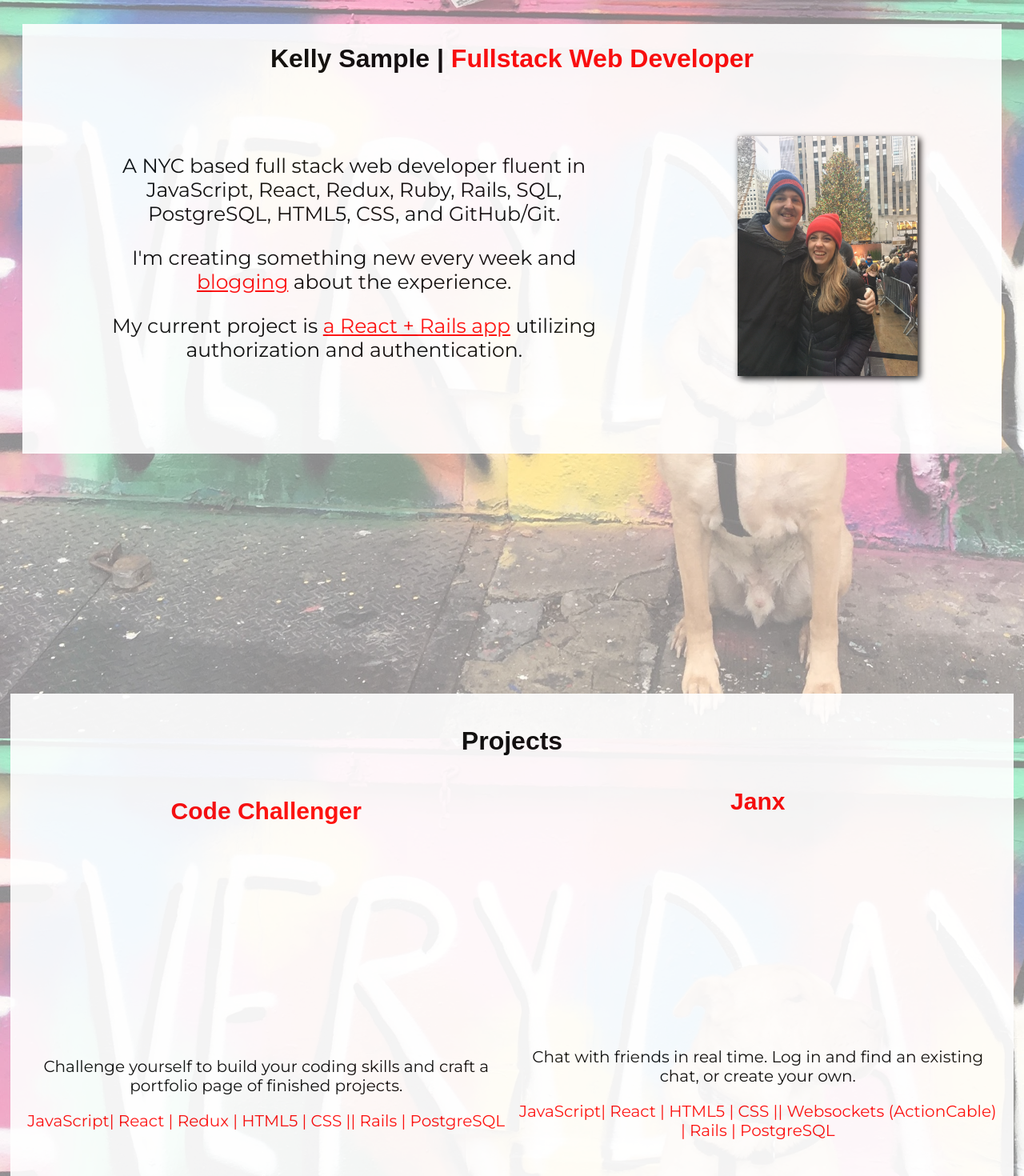
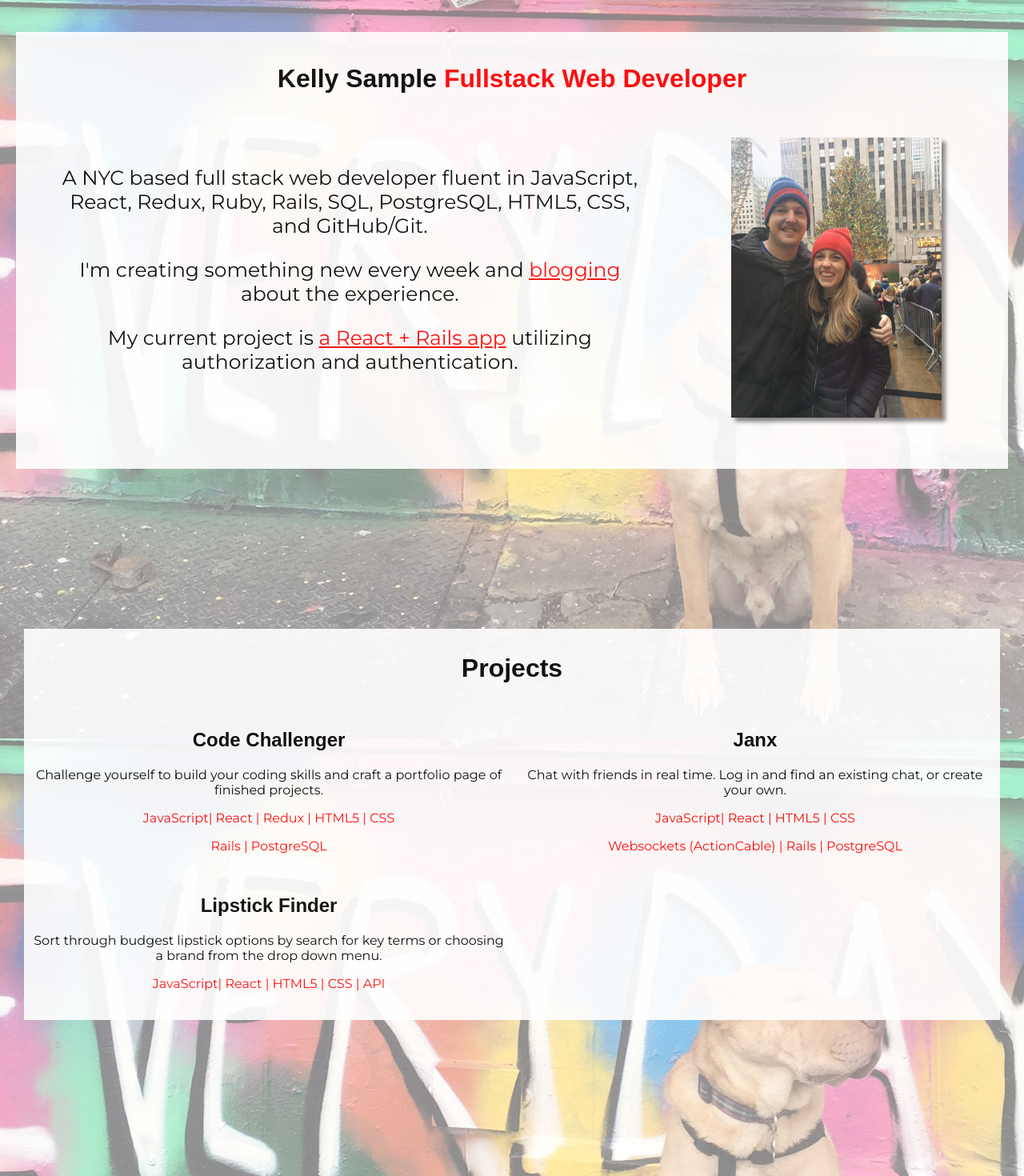
Before and after one commit to KellyStamps/personal-website, a React (Create React App) app: page / in a window 1280 px wide. Shown: the top 1470 px of the page at 80% size. Built offline with nearby package versions, Linux system fonts and the light colour scheme; a web font is replaced by a local one.

Commit message:
made design responsive to screensize

```diff
--- a/public/index.html
+++ b/public/index.html
@@ -2,8 +2,8 @@
 <html lang="en">
   <head>
     <meta charset="utf-8">
-    <meta name="viewport" content="width=device-width, initial-scale=1, shrink-to-fit=no">
-    <meta name="theme-color" content="#000000">
+    <meta name="viewport" content="width=device-width, initial-scale=1">
+    <meta name="theme-color" content="#000000"><meta
     <!--
       manifest.json provides metadata used when your web app is added to the
       homescreen on Android. See https://developers.google.com/web/fundamentals/engage-and-retain/web-app-manifest/
--- a/src/components/AboutMe.js
+++ b/src/components/AboutMe.js
@@ -4,7 +4,7 @@ class AboutMe extends React.Component {
   render(){
     return (
       <div className='about'>
-        <h1>Kelly Sample | <span className='pink-head'> Fullstack Web Developer</span></h1>
+        <h1>Kelly Sample  <span className='pink-head'> Fullstack Web Developer</span></h1>
         <div id='about-para'>
             <p>A NYC based full stack web developer fluent in JavaScript, React, Redux, Ruby, Rails, SQL, PostgreSQL, HTML5, CSS, and GitHub/Git. </p>
             <p>I'm creating something new every week and <a href="https://medium.com/@kellydsample" target="_blank"> blogging</a> about the experience. </p>
@@ -13,7 +13,7 @@ class AboutMe extends React.Component {
         </div>
 
         <div id='about-picture'>
-          <img id='xmas-tree' src={require('../images/XmasTree.jpeg')} height="300"/>
+          <img id='xmas-tree' src={require('../images/XmasTree.jpeg')} height="350"/>
         </div>
 
       </div>
--- a/src/components/App.css
+++ b/src/components/App.css
@@ -17,29 +17,34 @@ h1, h2, h3, h4, h5 {
   font-family: 'Walter Turncoat', sans-serif;
 }
 
-.about {
-  background-color: white;
-  opacity: 0.9;
-  padding: 20px;
-  display: grid;
-  grid-template-columns: 1fr 1fr 1fr;
-  text-align: center;
-  margin: 30px 20px 300px 20px;
-}
-
-.about > h1 {
-  grid-column: 1/4;
-  margin: 5px;
-}
-
 .pink-head {
   color: red;
 }
 
+.about {
+  background-color: white;
+  opacity: 0.9;
+  display: grid;
+  text-align: center;
+  width: 95%;
+  margin: 15px auto 200px auto;
+  padding: 10px;
+}
+
+.about > h1 {
+  grid-area: 'about-h1';
+}
+
 #about-para {
-  grid-column: 1/3;
-  padding: 70px;
-  font-size: 25px;
+  grid-area: "about-para";
+}
+
+#about-picture {
+  grid-area: 'about-picture';
+}
+
+#xmas-tree {
+  box-shadow: grey 5px 5px 5px;
 }
 
 #about-para > p > a {
@@ -51,63 +56,127 @@ h1, h2, h3, h4, h5 {
   font-size: 30px;
 }
 
-#about-picture {
-  grid-column: 3/4;
-  margin: auto;
+@media (max-width: 800px){
+  .about {
+    grid-template-columns: 1fr;
+    grid-gap: 15px;
+    grid-template-areas:
+    "about-h1"
+    'about-para';
+    padding: 10px;
+  }
+  .about > h1 {
+    margin: 0px;
+  }
+  #about-para {
+    padding: 20px;
+  }
+  #about-picture {
+    margin-bottom: 20px;
+  }
 }
 
-#xmas-tree {
-  box-shadow: 3px 3px 8px black;
-  margin: auto;
+@media (min-width: 800px){
+  .about {
+    grid-template-columns: 1fr 1fr 1fr;
+    grid-gap: 15px;
+    grid-template-areas:
+    "about-h1"
+    'about-para';
+    padding: 20px;
+    height: auto;
+    margin-top: 40px;
+  }
+  .about > h1 {
+    grid-column: 1/4;
+    margin: 20px 20px 0px 20px;
+  }
+  #about-para {
+    grid-column: 1/3;
+    padding: 50px 30px 30px 30px;
+    font-size: 25px;
+  }
+  #about-picture {
+    grid-column: 3/4;
+    margin: 40px;
+  }
 }
+
+
 
 .projects {
   background-color: white;
   opacity: 0.9;
-  padding: 20px;
+  text-align: center;
+  width: 100%;
   display: grid;
-  grid-template-columns: 1fr 1fr;
-  grid-gap: 15px;
-  text-align: center;
-  margin: 20px 5px 20px 5px;
+  grid-gap: 20px;
+  grid-template-areas: "h1", 'video';
 }
 
 .projects > h1 {
-  grid-column: 1/3;
-  margin-bottom: 0px;
+  grid-area: "h1";
 }
 
 .video {
-  margin: 30px;
+  grid-area: "video";
 }
 
-.video-1 {
-  grid-column: 1/2;
-  margin: auto;
+@media (max-width: 800px){
+  .projects{
+    grid-template-columns: 1fr;
+    grid-gap: 15px;
+    grid-template-areas:
+    "h1     h1"
+    'video video';
+    padding: 10px 10px 20px 10px;
+    width: 95%;
+    margin: auto;
+  }
+  .projects > h1 {
+    grid-column: 1/2;
+  }
+  .video-div {
+    grid-column: 1/2;
+    margin: auto;
+  }
+  .video {
+    margin: auto;
+  }
 }
 
-.video-2 {
-  grid-column: 2/3;
-}
-
-.video-3 {
-  grid-column: 1/2;
-}
-
-.video-1, .video-2, .video-3 > p {
-  font-size: 20px;
+@media (min-width: 800px){
+  .projects{
+    grid-template-columns: 1fr 1fr;
+    grid-gap: 15px;
+    grid-template-areas:
+    "h1     h1"
+    'video video';
+    padding: 10px 10px 20px 10px;
+    width: 95%;
+    margin: auto;
+  }
+  .projects > h1 {
+    grid-column: 1/3;
+  }
+  .video-div {
+    grid-column: 1fr;
+    margin: auto;
+  }
+  .video {
+    margin: auto;
+  }
 }
 
 .contact {
   background-color: white;
   opacity: 0.9;
-  padding: 40px 20px 0px 20px;
+  padding: 20px;
   text-align: center;
-  height: 350px;
-  width: 75%;
+  height: auto;
+  width: 90%;
   margin: 300px auto 150px auto;
 }
-
 
 .contact > p > a {
   text-decoration: underline;
--- a/src/components/Projects.js
+++ b/src/components/Projects.js
@@ -8,23 +8,25 @@ class Projects extends React.Component {
 
       <h1>Projects</h1>
 
-      <div className='video-1'>
-        <h2 className="pink-head">Code Challenger</h2>
-        <ReactPlayer className='video' url="https://youtu.be/pus0LMkY-4U" width="510px" height="230px"/>
+      <div className='video-div'>
+        <h2>Code Challenger</h2>
+        <ReactPlayer className='video' url="https://youtu.be/pus0LMkY-4U" width="70%" height="70%"/>
         <p>Challenge yourself to build your coding skills and craft a portfolio page of finished projects.</p>
-        <p className="pink-head">JavaScript| React | Redux | HTML5 | CSS || Rails | PostgreSQL</p>
+        <p className="pink-head">JavaScript| React | Redux | HTML5 | CSS </p>
+        <p className="pink-head"> Rails | PostgreSQL</p>
       </div>
 
-      <div className='video-2'>
-        <h2 className="pink-head">Janx</h2>
-        <ReactPlayer className='video' url="https://youtu.be/6lECuoTIYco" width="510px" height="230px"/>
+      <div className='video-div'>
+        <h2>Janx</h2>
+        <ReactPlayer className='video' url="https://youtu.be/6lECuoTIYco" width="70%" height="70%"/>
         <p>Chat with friends in real time. Log in and find an existing chat, or create your own.</p>
-        <p className="pink-head">JavaScript| React | HTML5 | CSS || Websockets (ActionCable) | Rails | PostgreSQL</p>
+        <p className="pink-head">JavaScript| React | HTML5 | CSS</p>
+        <p className="pink-head">Websockets (ActionCable) | Rails | PostgreSQL</p>
       </div>
 
-      <div className='video-3'>
-        <h2 className="pink-head">Lipstick Finder</h2>
-        <ReactPlayer className='video' url="https://youtu.be/Riu_P4xfWLU" width="510px" height="230px" />
+      <div className='video-div'>
+        <h2>Lipstick Finder</h2>
+        <ReactPlayer className='video' url="https://youtu.be/Riu_P4xfWLU" width="70%" height="70%" />
         <p>Sort through budgest lipstick options by search for key terms or choosing a brand from the drop down menu.</p>
         <p className="pink-head">JavaScript| React | HTML5 | CSS | API </p>
       </div>
```
